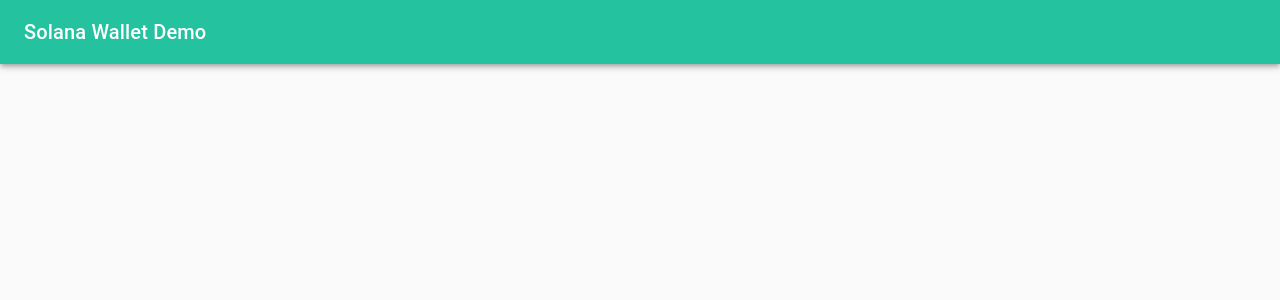
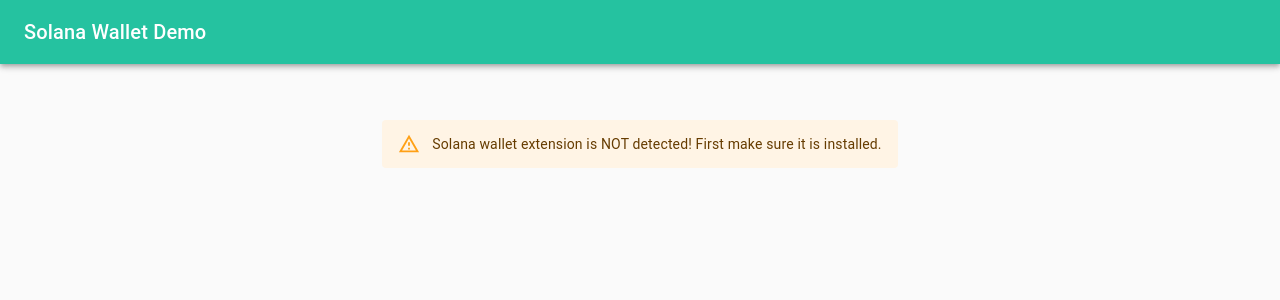
Before and after one commit to dfuse-io/solana-dapp, a React (Create React App) app: page / in a window 1280 px wide. Shown: the top 300 px of the page. Built offline with nearby package versions, Linux system fonts and the light colour scheme; what @solana/web3.js would draw is missing.

Commit message:
Added alert when ext is not installed

```diff
--- a/src/pages/home.tsx
+++ b/src/pages/home.tsx
@@ -21,7 +21,11 @@
   }
 
   if(!state) {
-    return null
+    return (
+			<Box my={4} display="flex" flexDirection="column" alignItems="center">
+				<Alert severity="warning">Solana wallet extension is NOT detected! First make sure it is installed.</Alert>
+			</Box>
+		)
   }
 
 
@@ -38,7 +42,6 @@
       return (
         <Box my={4} display="flex" flexDirection="column" alignItems="center" >
           <Alert severity="warning">Solana wallet is locked!</Alert>
-
         </Box>
       )
     case "unlocked":
```
